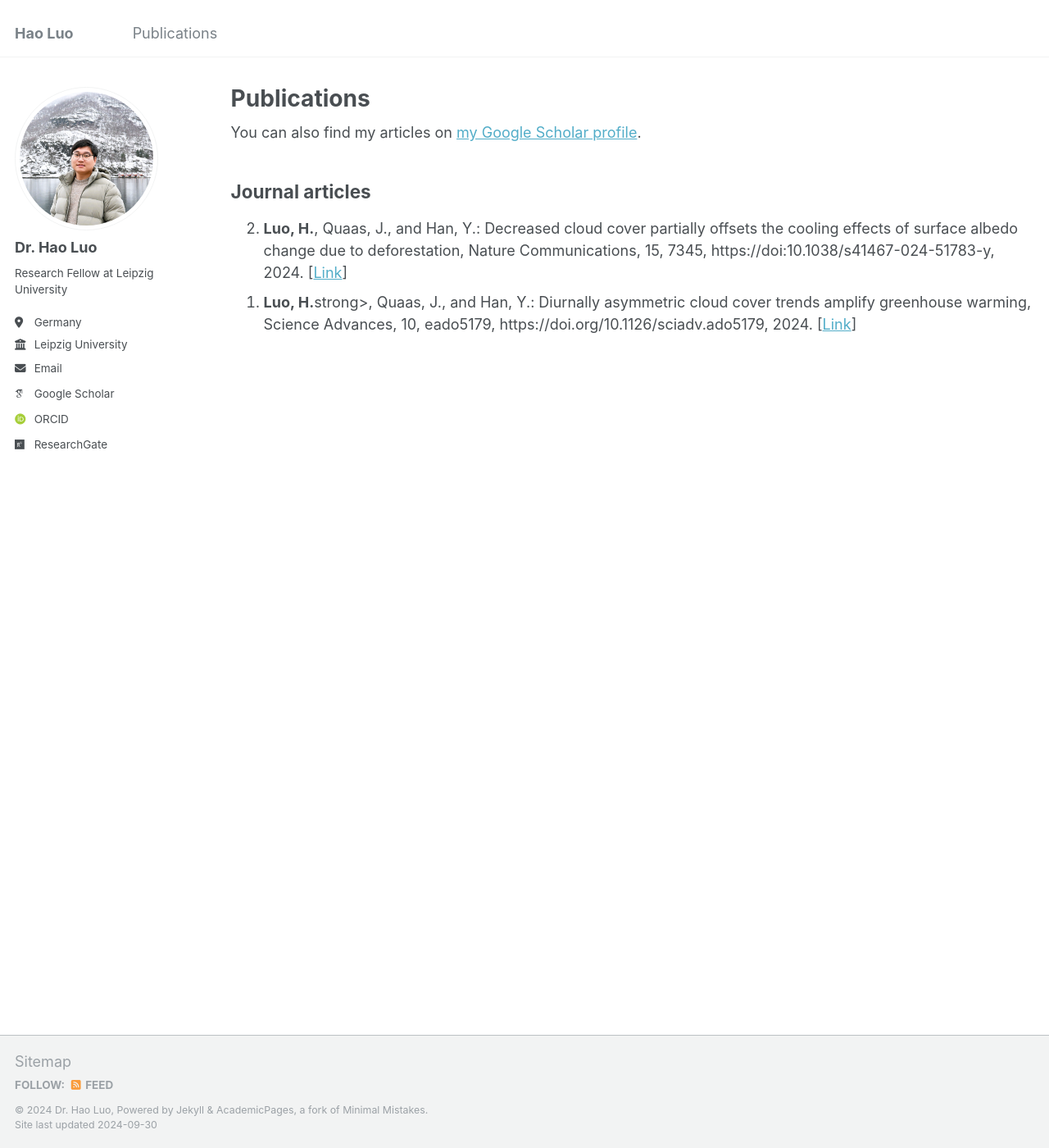
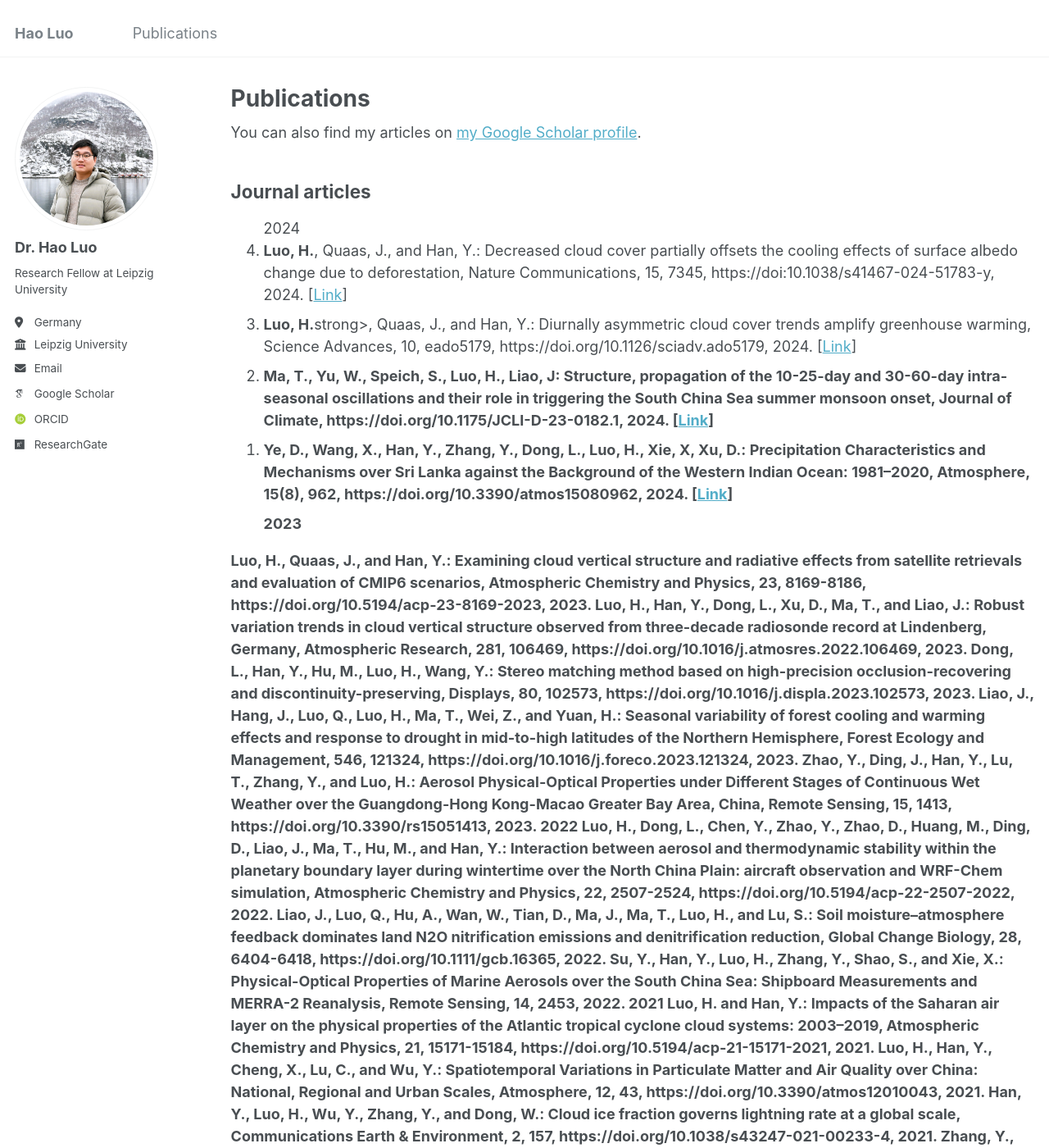
Before and after one commit to haoluo-atmos/haoluo-atmos.github.io, a Jekyll site: the page built from _pages/publications.html, in a window 1280 px wide and 1400 px high. Shown: the whole window at 82% size. Built offline with Jekyll 4.4.1, drawn with Linux system fonts in a browser that asks for light colours; some web fonts are replaced; some of the changed text lies outside the part shown.

Commit message:
Update publications.html

```diff
--- a/_pages/publications.html
+++ b/_pages/publications.html
@@ -14,8 +14,40 @@ author_profile: true
 <p align = "justify">
 <h2>Journal articles</h2>
 <ol reversed>
+2024
+
 <li><strong>Luo, H.</strong>, Quaas, J., and Han, Y.: Decreased cloud cover partially offsets the cooling effects of surface albedo change due to deforestation, Nature Communications, 15, 7345, https://doi:10.1038/s41467-024-51783-y, 2024. [<a href="https://www.nature.com/articles/s41467-024-51783-y" target="_blank" rel="noopener noreferrer">Link</a>]</li>
 
 <li><strong>Luo, H.</strong>strong>, Quaas, J., and Han, Y.: Diurnally asymmetric cloud cover trends amplify greenhouse warming, Science Advances, 10, eado5179, https://doi.org/10.1126/sciadv.ado5179, 2024. [<a href="https://doi.org/10.1126/sciadv.ado5179" target="_blank" rel="noopener noreferrer">Link</a>]</li>
 
+<li><strong>Ma, T., Yu, W., Speich, S., Luo, H., Liao, J: Structure, propagation of the 10-25-day and 30-60-day intra-seasonal oscillations and their role in triggering the South China Sea summer monsoon onset, Journal of Climate, https://doi.org/10.1175/JCLI-D-23-0182.1, 2024. [<a href="https://doi.org/10.1175/JCLI-D-23-0182.1" target="_blank" rel="noopener noreferrer">Link</a>]</li>
+
+<li><strong>Ye, D., Wang, X., Han, Y., Zhang, Y., Dong, L., Luo, H., Xie, X, Xu, D.: Precipitation Characteristics and Mechanisms over Sri Lanka against the Background of the Western Indian Ocean: 1981–2020, Atmosphere, 15(8), 962, https://doi.org/10.3390/atmos15080962, 2024.
+ [<a href="https://doi.org/10.3390/atmos15080962" target="_blank" rel="noopener noreferrer">Link</a>]</li>
+
+2023
+
 </ol>
+
+
+
+
+Luo, H., Quaas, J., and Han, Y.: Examining cloud vertical structure and radiative effects from satellite retrievals and evaluation of CMIP6 scenarios, Atmospheric Chemistry and Physics, 23, 8169-8186, https://doi.org/10.5194/acp-23-8169-2023, 2023.
+Luo, H., Han, Y., Dong, L., Xu, D., Ma, T., and Liao, J.: Robust variation trends in cloud vertical structure observed from three-decade radiosonde record at Lindenberg, Germany, Atmospheric Research, 281, 106469, https://doi.org/10.1016/j.atmosres.2022.106469, 2023.
+Dong, L., Han, Y., Hu, M., Luo, H., Wang, Y.: Stereo matching method based on high-precision occlusion-recovering and discontinuity-preserving, Displays, 80, 102573, https://doi.org/10.1016/j.displa.2023.102573, 2023.
+Liao, J., Hang, J., Luo, Q., Luo, H., Ma, T., Wei, Z., and Yuan, H.: Seasonal variability of forest cooling and warming effects and response to drought in mid-to-high latitudes of the Northern Hemisphere, Forest Ecology and Management, 546, 121324, https://doi.org/10.1016/j.foreco.2023.121324, 2023.
+Zhao, Y., Ding, J., Han, Y., Lu, T., Zhang, Y., and Luo, H.: Aerosol Physical-Optical Properties under Different Stages of Continuous Wet Weather over the Guangdong-Hong Kong-Macao Greater Bay Area, China, Remote Sensing, 15, 1413, https://doi.org/10.3390/rs15051413, 2023.
+2022
+
+Luo, H., Dong, L., Chen, Y., Zhao, Y., Zhao, D., Huang, M., Ding, D., Liao, J., Ma, T., Hu, M., and Han, Y.: Interaction between aerosol and thermodynamic stability within the planetary boundary layer during wintertime over the North China Plain: aircraft observation and WRF-Chem simulation, Atmospheric Chemistry and Physics, 22, 2507-2524, https://doi.org/10.5194/acp-22-2507-2022, 2022.
+Liao, J., Luo, Q., Hu, A., Wan, W., Tian, D., Ma, J., Ma, T., Luo, H., and Lu, S.: Soil moisture–atmosphere feedback dominates land N2O nitrification emissions and denitrification reduction, Global Change Biology, 28, 6404-6418, https://doi.org/10.1111/gcb.16365, 2022.
+Su, Y., Han, Y., Luo, H., Zhang, Y., Shao, S., and Xie, X.: Physical-Optical Properties of Marine Aerosols over the South China Sea: Shipboard Measurements and MERRA-2 Reanalysis, Remote Sensing, 14, 2453, 2022.
+2021
+
+Luo, H. and Han, Y.: Impacts of the Saharan air layer on the physical properties of the Atlantic tropical cyclone cloud systems: 2003–2019, Atmospheric Chemistry and Physics, 21, 15171-15184, https://doi.org/10.5194/acp-21-15171-2021, 2021.
+Luo, H., Han, Y., Cheng, X., Lu, C., and Wu, Y.: Spatiotemporal Variations in Particulate Matter and Air Quality over China: National, Regional and Urban Scales, Atmosphere, 12, 43, https://doi.org/10.3390/atmos12010043, 2021.
+Han, Y., Luo, H., Wu, Y., Zhang, Y., and Dong, W.: Cloud ice fraction governs lightning rate at a global scale, Communications Earth & Environment, 2, 157, https://doi.org/10.1038/s43247-021-00233-4, 2021.
+Zhang, Y., Wei, F., Luo, H., Su, Y., Feng, Y., Huang, Y., Yang, J., Wu, Y., and Han, Y.: Aerosol Physical-Optical Properties and PBLH Under Different Air Pollution Levels From Ground Lidar and Satellite Observations Over Shouxian Area, China, Journal of Geophysical Research: Atmospheres, 126, e2021JD035236, https://doi.org/10.1029/2021JD035236, 2021.
+2019
+
+Luo, H., Han, Y., Lu, C., Yang, J., and Wu, Y.: Characteristics of Surface Solar Radiation under Different Air Pollution Conditions over Nanjing, China: Observation and Simulation, Advances in Atmospheric Sciences, 36, 1047-1059, https://doi.org/10.1007/s00376-019-9010-4, 2019. (Cover Paper)
```
